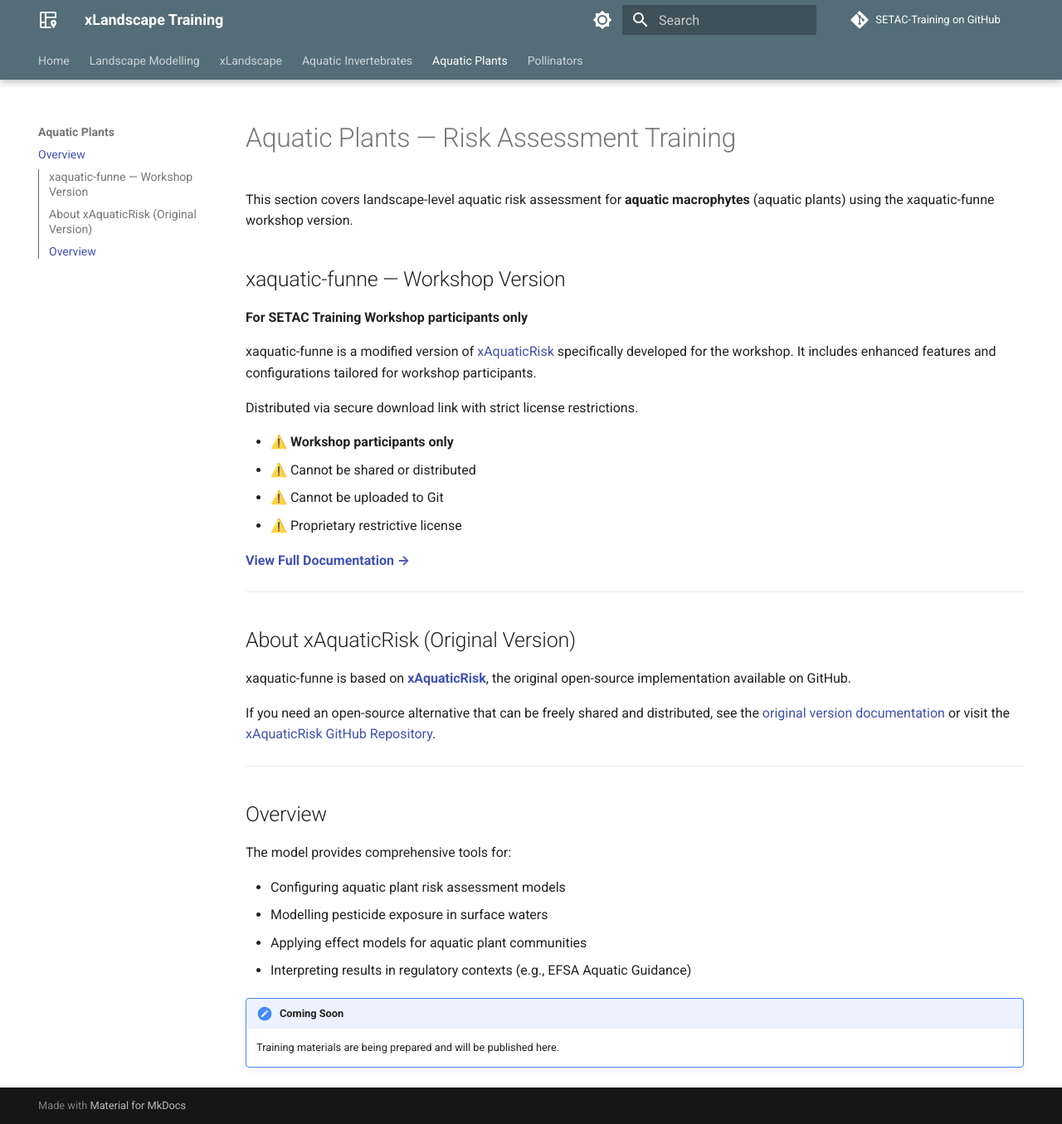
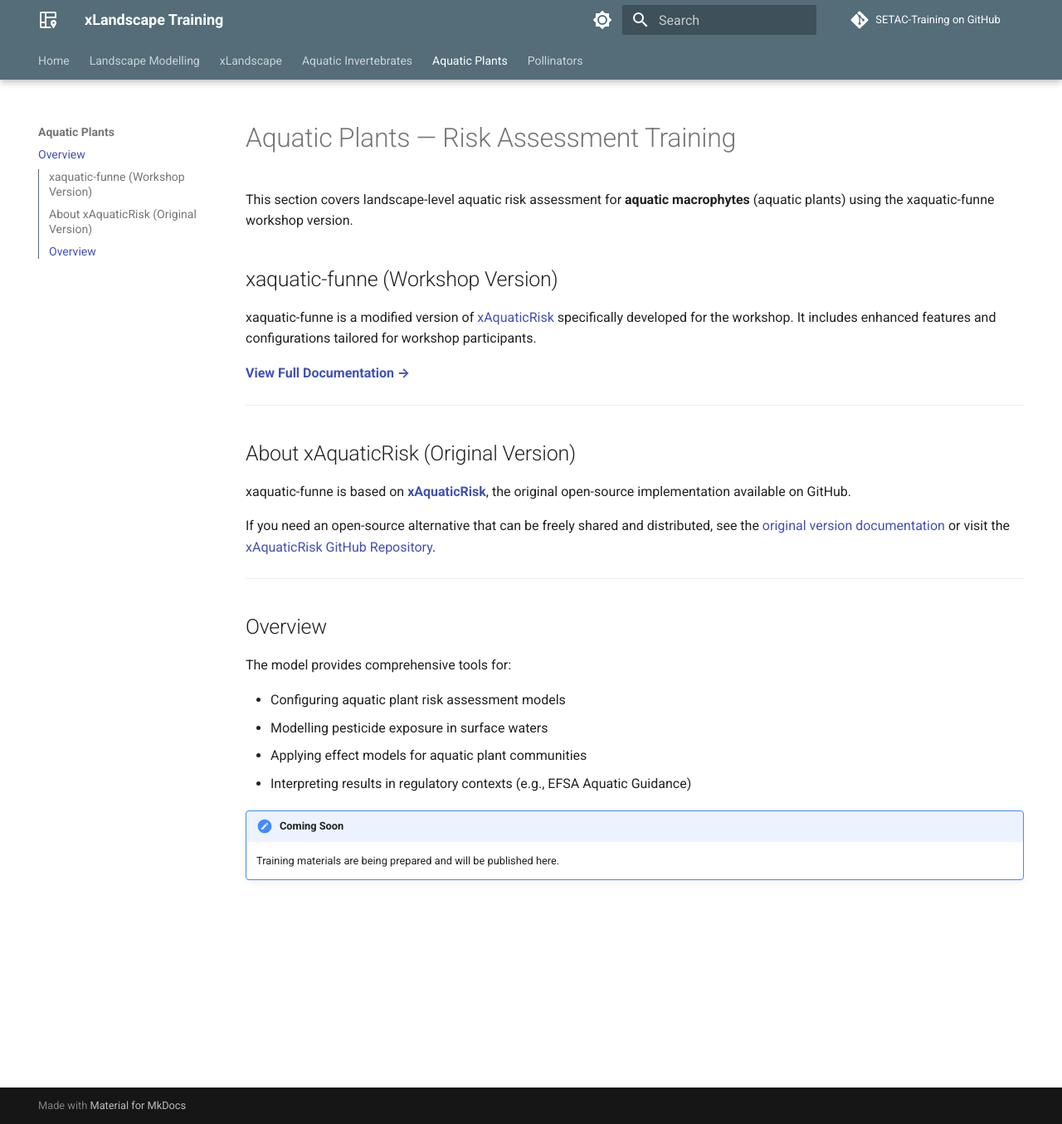
Before and after one commit to xlandscape/SETAC-Training, an MkDocs documentation site: the page built from docs/xAquaticRisk-Plants/index.md, in a window 1280 px wide and 1355 px high. Shown: the whole window at 83% size. Built offline with MkDocs 1.6.1 and Material for MkDocs 9.7.7, drawn with Linux system fonts in a browser that asks for light colours; comment, search, counter and statistics services are not loaded.

```diff
--- a/docs/xAquaticRisk-Plants/index.md
+++ b/docs/xAquaticRisk-Plants/index.md
@@ -2,20 +2,11 @@
 
 This section covers landscape-level aquatic risk assessment for **aquatic macrophytes** (aquatic plants) using the xaquatic-funne workshop version.
 
-## xaquatic-funne — Workshop Version
-
-**For SETAC Training Workshop participants only**
+## xaquatic-funne (Workshop Version)
 
 xaquatic-funne is a modified version of [xAquaticRisk](https://github.com/xlandscape/xAquaticRisk) specifically developed for the workshop. It includes enhanced features and configurations tailored for workshop participants.
 
-Distributed via secure download link with strict license restrictions.
-
-- ⚠️ **Workshop participants only**
-- ⚠️ Cannot be shared or distributed
-- ⚠️ Cannot be uploaded to Git
-- ⚠️ Proprietary restrictive license
-
-[**View Full Documentation →**](workshop-version.md)
+[**View Full Documentation →**](xaqautic-funne.md)
 
 ---
 
```
Also changed, not shown: docs/xAquaticRisk-Plants/workshop-version.md (deleted, +0 -64 lines), docs/xAquaticRisk-Plants/xaqautic-funne.md (added, +41 -0 lines).
